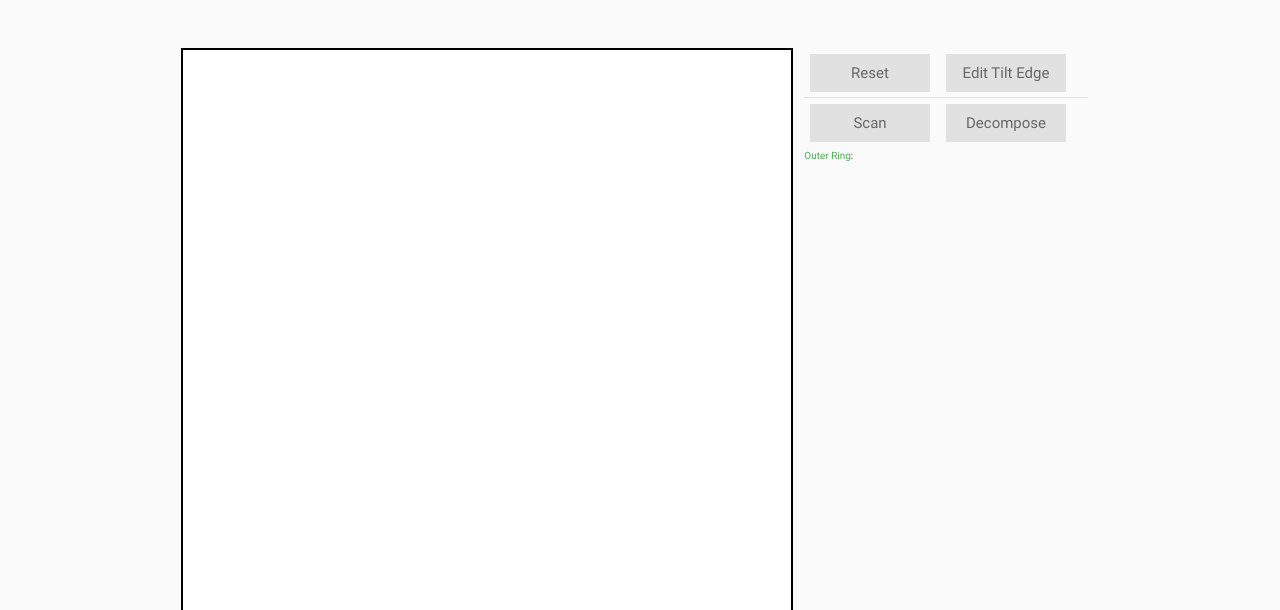
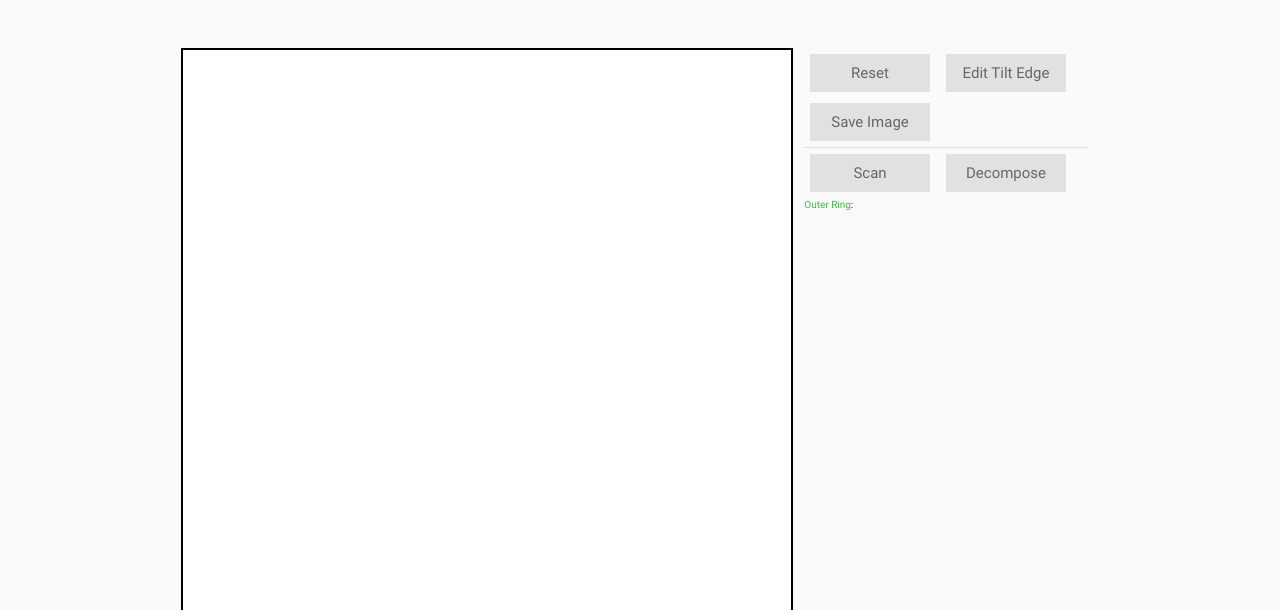
Before and after one commit to cg-group/Quadrilaterals, a plain HTML site: page index.html in a window 1280 px wide. Shown: the part 67-677 px from the top of the page. Drawn offline with Linux system fonts and the light colour scheme.

Commit message:
:bulb: ui调整

```diff
--- a/index.html
+++ b/index.html
@@ -40,7 +40,7 @@
                     <a id="reset-btn" class="hvr-bounce-to-right hvr-forward waves-effect waves-light hvr-red" onclick="resetAll();">Reset</a>
                     <a id="tilt-mode-btn" class="hvr-bounce-to-right hvr-forward waves-effect waves-light" onclick="triggerTiltMode();">Edit Tilt Edge</a>
                     <!-- <a class="hvr-bounce-to-right hvr-forward waves-effect waves-light" onclick="closeRing();">Close Ring</a> -->
-                    <!-- <a class="hvr-bounce-to-right hvr-forward waves-effect waves-light hvr-orange" onclick="saveImage();">Save Image</a> -->
+                    <a class="hvr-bounce-to-right hvr-forward waves-effect waves-light hvr-orange" onclick="saveImage();">Save Image</a>
                     <div class="divider"></div>
                     <a class="hvr-bounce-to-right hvr-forward waves-effect waves-light" onclick="scan();">Scan</a>
                     <a class="hvr-bounce-to-right hvr-forward waves-effect waves-light" onclick="decompose_and_display()">Decompose</a>
```
Also changed, not shown: img/2.png (added), 1 other file.
